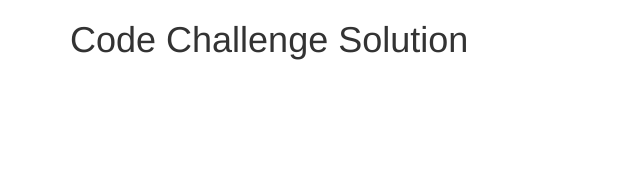
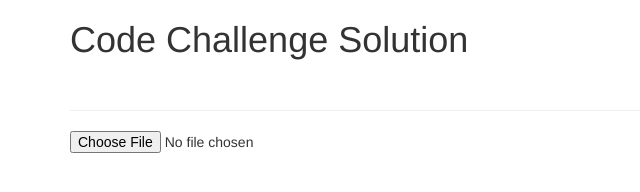
Before and after one commit to Ho0dLuM/galvanize-resident, a website: page src/index.html at #!/main in a window 1280 px wide. Shown: the whole page, without its empty margins (0-640 px from the left). Drawn offline with nearby package versions, Linux system fonts and the light colour scheme; some packages are replaced by stand-ins of ours; a script that the page names is missing.

Commit message:
added form input

```diff
--- a/src/components/main/main.directive.js
+++ b/src/components/main/main.directive.js
@@ -6,7 +6,7 @@
     .module('inputJSON.components.main')
     .directive('fileUpload', fileUpload);
 
-  function fileUpload($parse) {
+  function fileUpload() {
 
   }
 
--- a/src/components/main/main.view.html
+++ b/src/components/main/main.view.html
@@ -1,3 +1,6 @@
 <div class="container">
-    <h1>{{ mainCtrl.greeting }}</h1>
+    <h1>{{ mainCtrl.greeting }}</h1><br><hr>
+    <form>
+      <input type="file" name="file" id="file-upload">
+    </form>
 </div>
```
